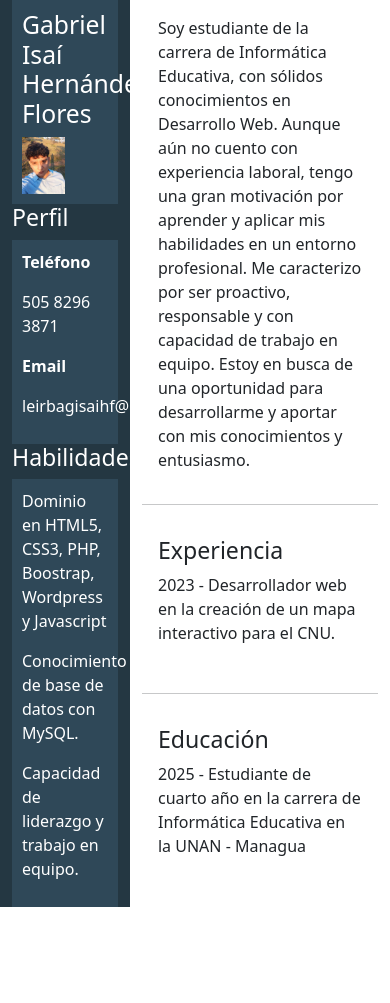
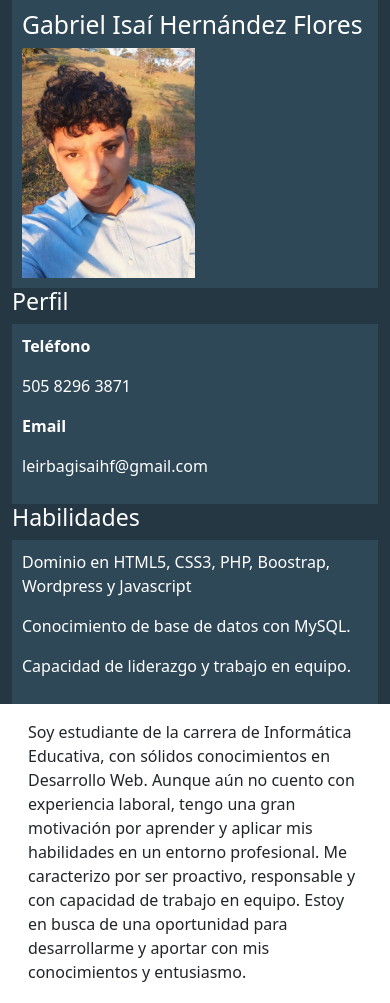
Before and after one commit to isai04/Curriculo, a plain HTML site: page index.html in a window 390 px wide. Shown: the top 1003 px of the page. Before the commit the page ends 907 px from the top, so only its background shows below. Drawn offline with nearby package versions, Linux system fonts and the light colour scheme.

Commit message:
Se agregan los col por breakpoints (responsive)

```diff
--- a/index.html
+++ b/index.html
@@ -10,7 +10,7 @@
 <body>
     <div class="container">
         <section class="row">
-            <div class="col-4 bg-azul-oscuro letra-blanca">
+            <div class="col-xxl-4 col-xl-4 col-lg-4 col-md-5 col-sm-12 bg-azul-oscuro letra-blanca">
                 <div class="bg-azul-claro pad">
                     <h2>Gabriel Isaí Hernández Flores</h2>
                     <img src="img/foto.jpeg" class="img-fluid w-50" alt="" srcset="">
@@ -29,7 +29,7 @@
                     <p>Capacidad de liderazgo y trabajo en equipo.</p>
                 </div>
             </div>
-            <div class="col-8">
+            <div class="col-xxl-8 col-xl-8 col-lg-8 col-md-7 col-sm-12">
                 <p class="p-3">Soy estudiante de la carrera de Informática Educativa, con sólidos conocimientos en Desarrollo Web. Aunque aún no cuento con experiencia laboral, tengo una gran motivación por aprender y aplicar mis habilidades en un entorno profesional. Me caracterizo por ser proactivo, responsable y con capacidad de trabajo en equipo. Estoy en busca de una oportunidad para desarrollarme y aportar con mis conocimientos y entusiasmo.</p>
                 <hr>
                 <div class="p-3">
```
